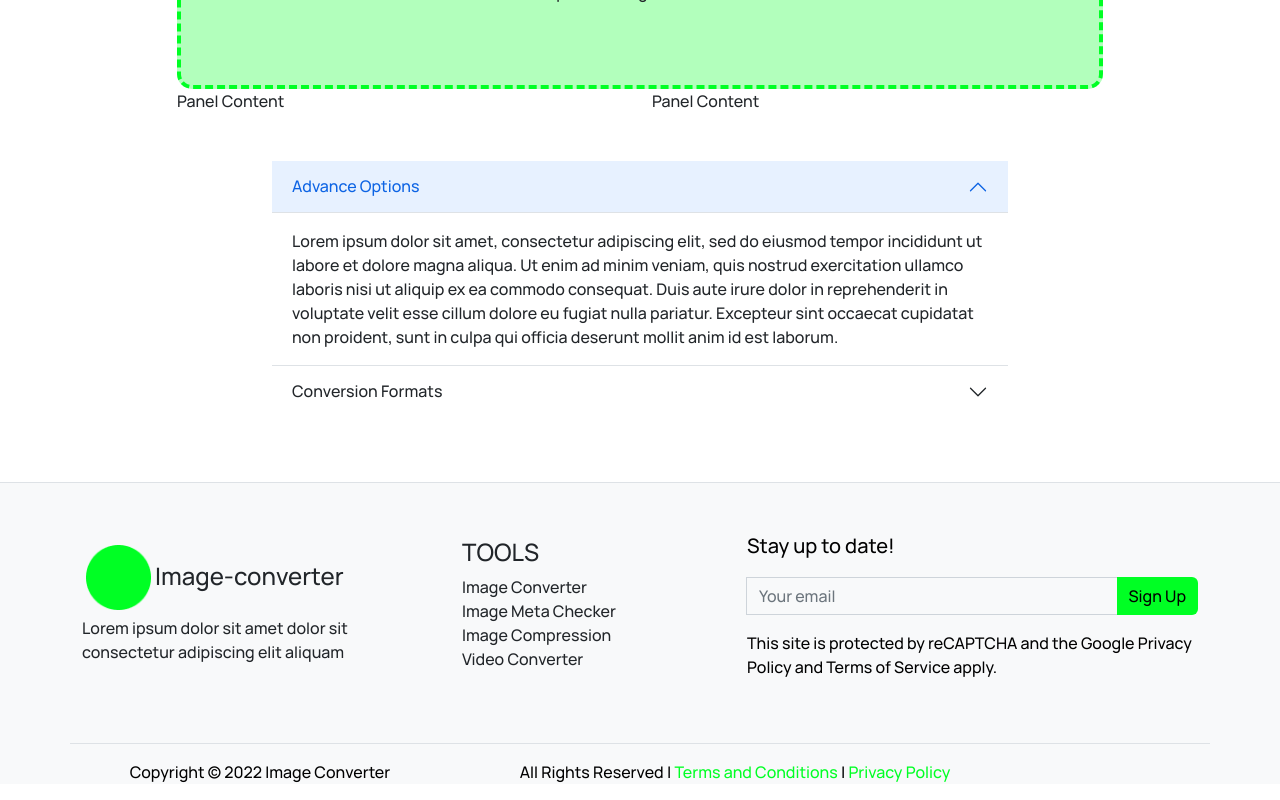
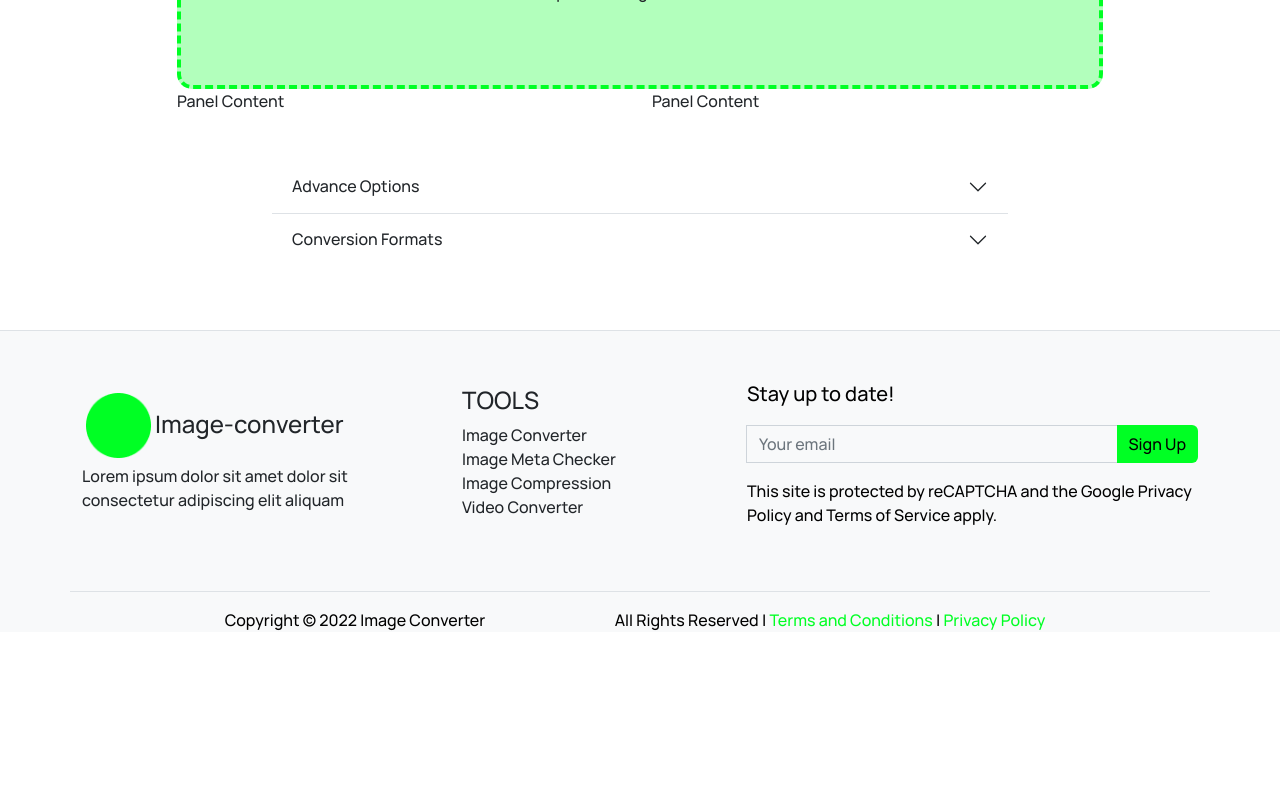
Before and after one commit to MUNYYBY/image-converter, a Next.js app: page /cx/image-converter in a window 1280 px wide. Shown: the part 597-1397 px from the top of the page. After the commit the page ends 1245 px from the top, so only its background shows below. Built offline with nearby package versions, Linux system fonts and the light colour scheme.

Commit message:
UI fixes

```diff
--- a/Components/Convert-Images/Convert-Images.js
+++ b/Components/Convert-Images/Convert-Images.js
@@ -59,7 +59,7 @@ export default function ConvertImages() {
             <div class="panel-body">Panel Content</div>
           </Col>
           <Col lg={8} md={10} sm={10} className="mt-5">
-            <Accordion defaultActiveKey={["0"]} flush>
+            <Accordion flush>
               <Accordion.Item eventKey="0">
                 <Accordion.Header>Advance Options</Accordion.Header>
                 <Accordion.Body>
--- a/Components/Footer/footer.js
+++ b/Components/Footer/footer.js
@@ -117,7 +117,7 @@ export default function Footer() {
                 </div>
               </Col>
             </Row>
-            <div className="py-3 row mb-3 pb-md-0">
+            <div className="py-3 row mb-3 pb-md-0 justify-content-center">
               <div className="col-12 col-md-4 text-black text-center text-md-left mt-3 mt-md-0">
                 Copyright © 2022 Image Converter
               </div>
```
